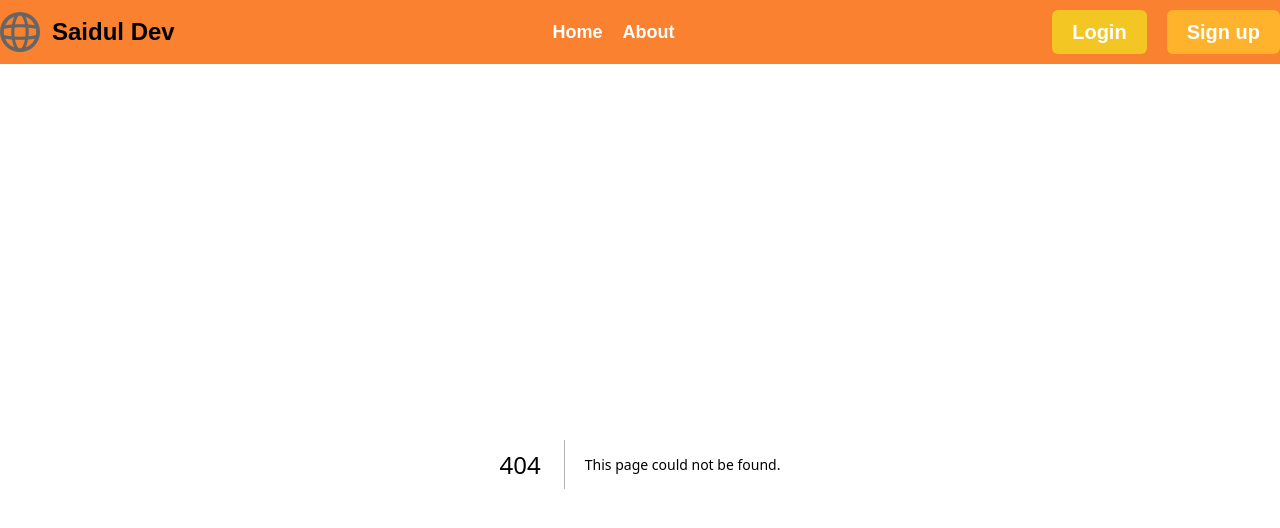
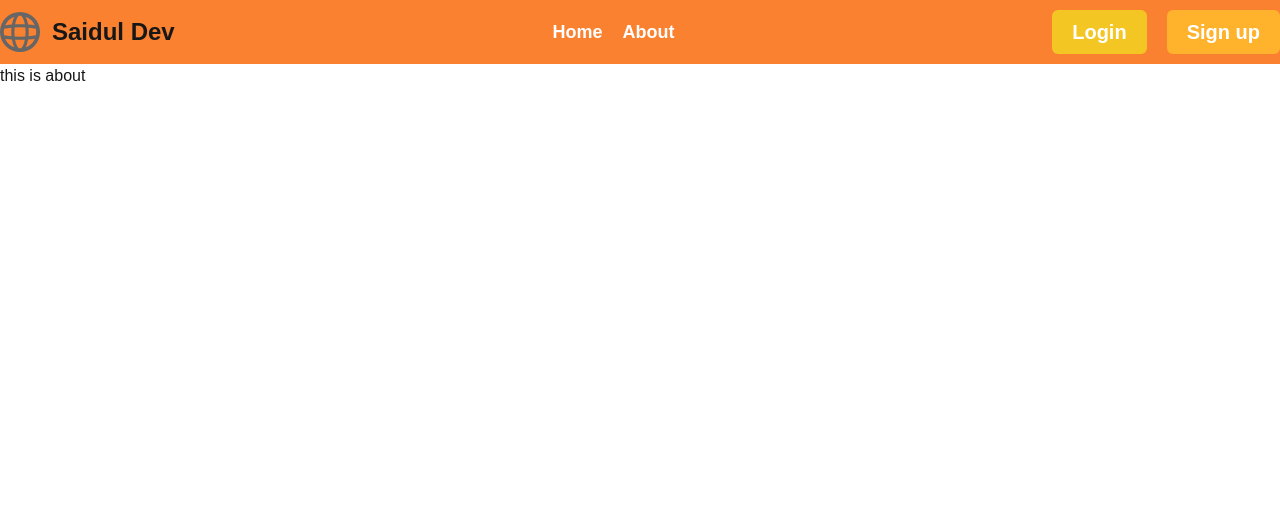
Before and after one commit to saidulislam28/Hotel-booking, a Next.js app in the folder website/: page /about in a window 1280 px wide. Before the commit this address had no page. Shown: the top 528 px of the page. Built offline with nearby package versions, Linux system fonts and the light colour scheme.

Commit message:
added some files

```diff
--- /dev/null
+++ b/website/src/app/(common-pages)/about/page.tsx
@@ -0,0 +1,8 @@
+
+export default function About() {
+  return (
+    <div>
+      this is about
+    </div>
+  )
+}
```
Also changed, not shown: website/src/app/utils/ApiCalls.ts (added), website/src/app/utils/constants.ts (added).
